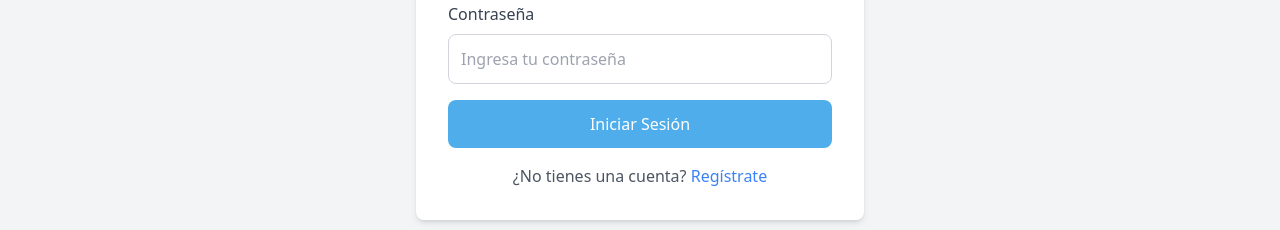
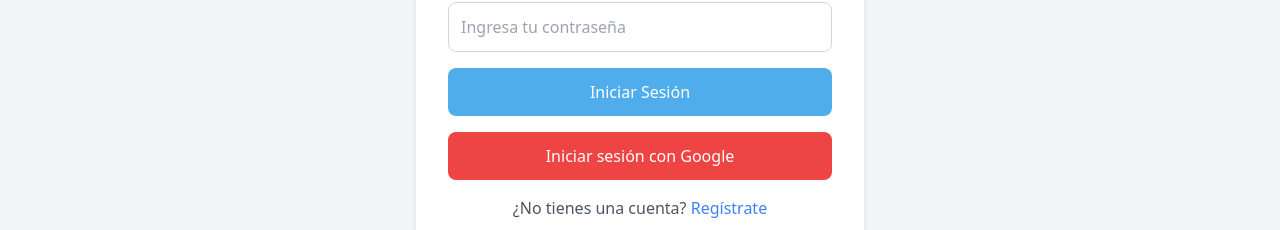
Before and after one commit to FernandoMichea90/my_ghs, a Next.js app: page /login in a window 1280 px wide. Shown: the part 382-612 px from the top of the page. Built offline with nearby package versions, Linux system fonts and the light colour scheme; no server answers.

Commit message:
terminado login

```diff
--- a/src/app/login/page.tsx
+++ b/src/app/login/page.tsx
@@ -1,6 +1,18 @@
+'use client'
+import { signInWithGoogle } from '@/lib/firebase';
 import React from 'react';
 
 const Page = () => {
+
+  const handleGoogleSignIn = async() => {
+    try {
+        await signInWithGoogle()
+    } catch (error) {
+      console.log('error al inicial sesion en google ',error)
+    }
+  }
+
+
   return (
     <div className="min-h-screen flex items-center justify-center bg-gray-100">
       <div className="bg-white p-8 rounded-lg shadow-md w-full max-w-md">
@@ -33,6 +45,14 @@ const Page = () => {
             Iniciar Sesión
           </button>
         </form>
+        <div className="mt-4 text-center">
+          <button
+            onClick={handleGoogleSignIn}
+            className="w-full bg-red-500 text-white p-3 rounded-lg hover:bg-red-600 focus:outline-none focus:ring-2 focus:ring-red-500 focus:ring-opacity-50"
+          >
+            Iniciar sesión con Google
+          </button>
+        </div>
         <p className="text-center text-gray-600 mt-4">
           ¿No tienes una cuenta? <a href="#" className="text-blue-500 hover:underline">Regístrate</a>
         </p>
--- a/src/lib/firebase.js
+++ b/src/lib/firebase.js
@@ -1,15 +1,14 @@
-// firebase.js
+// lib/firebase.ts
 import { initializeApp } from 'firebase/app';
+import { getAuth, GoogleAuthProvider, signInWithPopup } from 'firebase/auth';
 import {
   FIREBASE_API_KEY,
   FIREBASE_AUTH_DOMAIN,
   FIREBASE_PROJECT_ID,
   FIREBASE_STORAGE_BUCKET,
   FIREBASE_MESSAGING_SENDER_ID,
-  FIREBASE_APP_ID
+  FIREBASE_APP_ID,
 } from '@/config-global';
-
-import { getAuth } from 'firebase/auth';
 
 const firebaseConfig = {
   apiKey: FIREBASE_API_KEY,
@@ -17,10 +16,14 @@ const firebaseConfig = {
   projectId: FIREBASE_PROJECT_ID,
   storageBucket: FIREBASE_STORAGE_BUCKET,
   messagingSenderId: FIREBASE_MESSAGING_SENDER_ID,
-  appId: FIREBASE_APP_ID
+  appId: FIREBASE_APP_ID,
 };
 
 const app = initializeApp(firebaseConfig);
 
+export const auth = getAuth(app);
+export const googleProvider = new GoogleAuthProvider();
+
+export const signInWithGoogle = () => signInWithPopup(auth, googleProvider);
+
 export default app;
-export const auth=getAuth(app)
```
